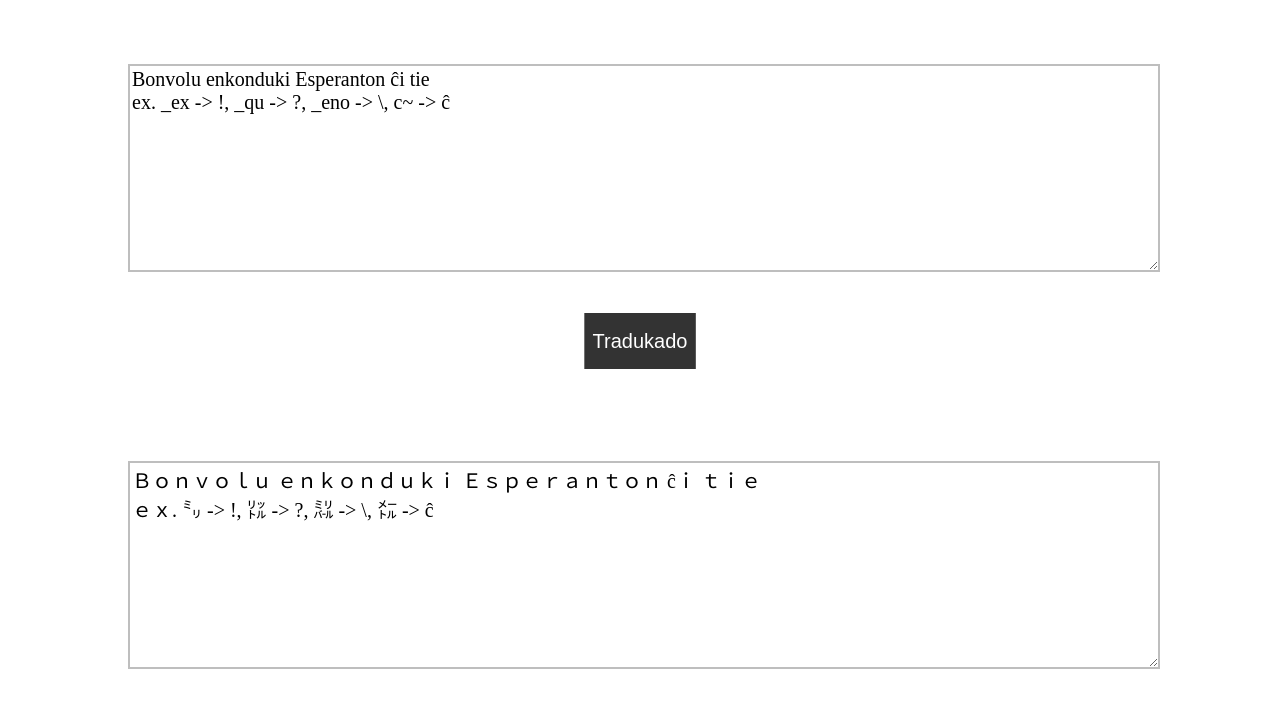
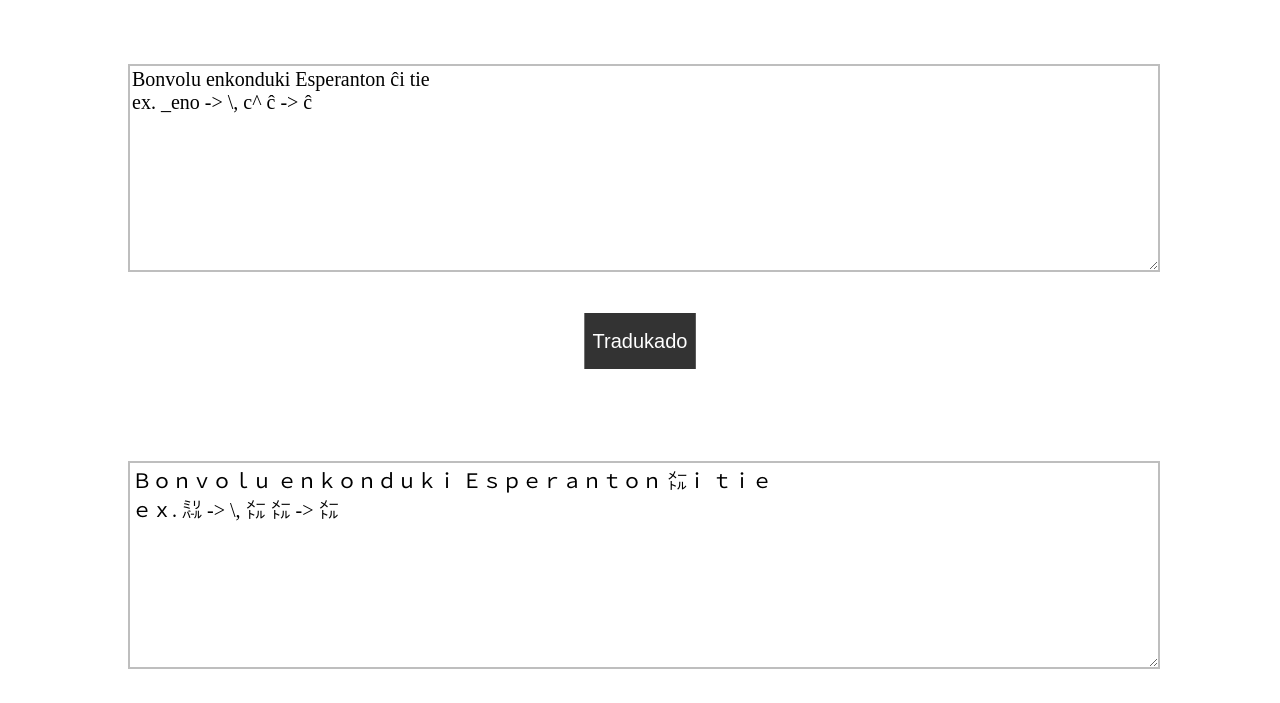
Before and after one commit to sugurunatsuno/EsperantoToJuliamoWithHTML5, a plain HTML site: page index.html in a window 1280 px wide. Both pictures are taken after a click on the button "Tradukado". Shown: the part 97-800 px from the top of the page. Drawn offline with Linux system fonts and the light colour scheme; a web font is replaced by a local one.

Commit message:
2nd commit

```diff
--- a/index.html
+++ b/index.html
@@ -11,40 +11,16 @@
     <h1>Esperanta teksto al Ｊｕｌｉａｍａ ｔｅｋｓｔｏ</h1>
 </header>
 
-<script type="text/javascript">
-  function test1(){
-    var _EsperantoCharacter =
-    ["_ex", "_qu", "_eno", "c~", "g~", "h~", "j~", "s~", "u~", "a", "b", "c", "d", "e", "f", "g", "h", "i", "j", "k", "l", "m", "n",
-	 "o", "p", "q", "r", "s", "t", "u", "v", "w", "x", "y", "z", "C~", "G~", "H~", "J~", "S~", "U~", "A", "B",
-	 "C", "D", "E", "F", "G", "H", "I", "J", "K", "L", "M", "N", "O", "P", "Q", "R", "S", "T", "U", "V",
-	 "W", "X", "Y", "Z"];
+<script type="text/javascript" src="./script.js">
 
-   var _JuliamoCharacter =
-   ["㍉", "㍑", "㍊", "㍍", "㌔", "㌃", "㌍", "㌫", "㌦", "ａ", "ｂ", "ｃ", "ｄ", "ｅ", "ｆ", "ｇ", "ｈ", "ｉ", "ｊ", "ｋ", "ｌ", "ｍ", "ｎ",
-	 "ｏ", "ｐ", "ｑ", "ｒ", "ｓ", "ｔ", "ｕ", "ｖ", "ｗ", "ｘ", "ｙ", "ｚ", "㌢", "㌘", "㌶", "㌻", "㍗", "㌧", "Ａ", "Ｂ",
-	 "Ｃ", "Ｄ", "Ｅ", "Ｆ", "Ｇ", "Ｈ", "Ｉ", "Ｊ", "Ｋ", "Ｌ", "Ｍ", "Ｎ", "Ｏ", "Ｐ", "Ｑ", "Ｒ", "Ｓ", "Ｔ", "Ｕ", "Ｖ",
-	 "Ｗ", "Ｘ", "Ｙ", "Ｚ"];
-
-    var _Esperanto = document.fm1.Esperanto;
-    var _Juliamo = document.fm1.Juliamo;
-
-    var _InputText = _Esperanto.value;
-
-    for(var i = 0; i < _EsperantoCharacter.length; i++){
-      var regExp = new RegExp(_EsperantoCharacter[i], "g");
-      _InputText = _InputText.replace(regExp, _JuliamoCharacter[i]);
-    }
-
-    _Juliamo.value =_InputText;
-  }
 </script>
 
 <form action="#" name="fm1">
 <textarea name="Esperanto" rows="20" cols="60">Bonvolu enkonduki Esperanton ĉi tie
-ex. _ex -> !, _qu -> ?, _eno -> \, c~ -> ĉ
+ex. _eno -> \, c^ ĉ -> ĉ
 </textarea>
 <br>
-<input type="button" class="square_btn" value="Tradukado" onclick="test1()" />
+<input type="button" class="square_btn" value="Tradukado" onclick="exchange()" />
 <br>
 <textarea  name="Juliamo" rows="20" cols="60" readonly>Esperanta teksto al Ｊｕｌｉａｍａ ｔｅｋｓｔｏ
 </textarea>
--- /dev/null
+++ b/script.js
@@ -0,0 +1,31 @@
+function exchange(){
+  var _EsperantoCharacter =
+  ["\\!", "\\?", "_eno",
+   "c\\^", "g\\^", "h\\^", "j\\^", "s\\^", "u\\^",
+   "ĉ", "ĝ", "ĥ", "ĵ", "ŝ", "ŭ",
+   "a", "b", "c", "d", "e", "f", "g", "h", "i", "j", "k", "l", "m", "n", "o", "p", "q", "r", "s", "t", "u", "v", "w", "x", "y", "z",
+   "C\\^", "G\\^", "H\\^", "J\\^", "S\\^", "U\\^",
+   "Ĉ", "Ĝ", "Ĥ", "Ĵ", "Ŝ", "Ŭ",
+   "A", "B","C", "D", "E", "F", "G", "H", "I", "J", "K", "L", "M", "N", "O", "P", "Q", "R", "S", "T", "U", "V", "W", "X", "Y", "Z"];
+
+ var _JuliamoCharacter =
+ ["㍉", "㍑", "㍊",
+  "㍍", "㌔", "㌃", "㌍", "㌫", "㌦",
+  "㍍", "㌔", "㌃", "㌍", "㌫", "㌦",
+  "ａ", "ｂ", "ｃ", "ｄ", "ｅ", "ｆ", "ｇ", "ｈ", "ｉ", "ｊ", "ｋ", "ｌ", "ｍ", "ｎ", "ｏ", "ｐ", "ｑ", "ｒ", "ｓ", "ｔ", "ｕ", "ｖ", "ｗ", "ｘ", "ｙ", "ｚ",
+  "㌢", "㌘", "㌶", "㌻", "㍗", "㌧",
+  "㌢", "㌘", "㌶", "㌻", "㍗", "㌧",
+  "Ａ", "Ｂ", "Ｃ", "Ｄ", "Ｅ", "Ｆ", "Ｇ", "Ｈ", "Ｉ", "Ｊ", "Ｋ", "Ｌ", "Ｍ", "Ｎ", "Ｏ", "Ｐ", "Ｑ", "Ｒ", "Ｓ", "Ｔ", "Ｕ", "Ｖ", "Ｗ", "Ｘ", "Ｙ", "Ｚ"];
+
+  var _Esperanto = document.fm1.Esperanto;
+  var _Juliamo = document.fm1.Juliamo;
+
+  var _InputText = _Esperanto.value;
+
+  for(var i = 0; i < _EsperantoCharacter.length; i++){
+    var regExp = new RegExp(_EsperantoCharacter[i], "g");
+    _InputText = _InputText.replace(regExp, _JuliamoCharacter[i]);
+  }
+
+  _Juliamo.value =_InputText;
+}
```
